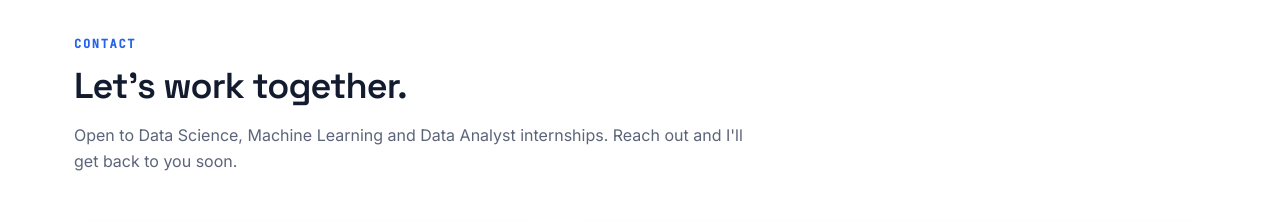
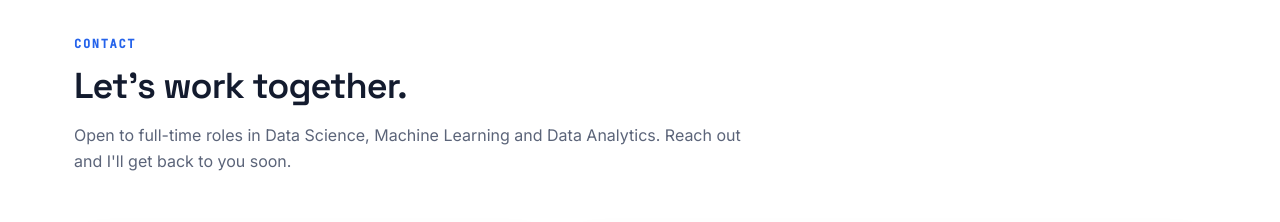
Before and after one commit to Aina-ds/aina-azhar-portfolio, a Next.js app: page / in a window 1280 px wide. Shown: the part 6780-7002 px from the top of the page. Built offline with nearby package versions, Linux system fonts and the light colour scheme.

Commit message:
Update Contact.tsx

```diff
--- a/components/Contact.tsx
+++ b/components/Contact.tsx
@@ -41,8 +41,8 @@ export default function Contact() {
             Let&apos;s work together.
           </h2>
           <p className="mt-4 text-ink-500 leading-relaxed">
-            Open to Data Science, Machine Learning and Data Analyst
-            internships. Reach out and I&apos;ll get back to you soon.
+           Open to full-time roles in Data Science, Machine Learning
+           and Data Analytics. Reach out and I&apos;ll get back to you soon.
           </p>
         </motion.div>
 
```
